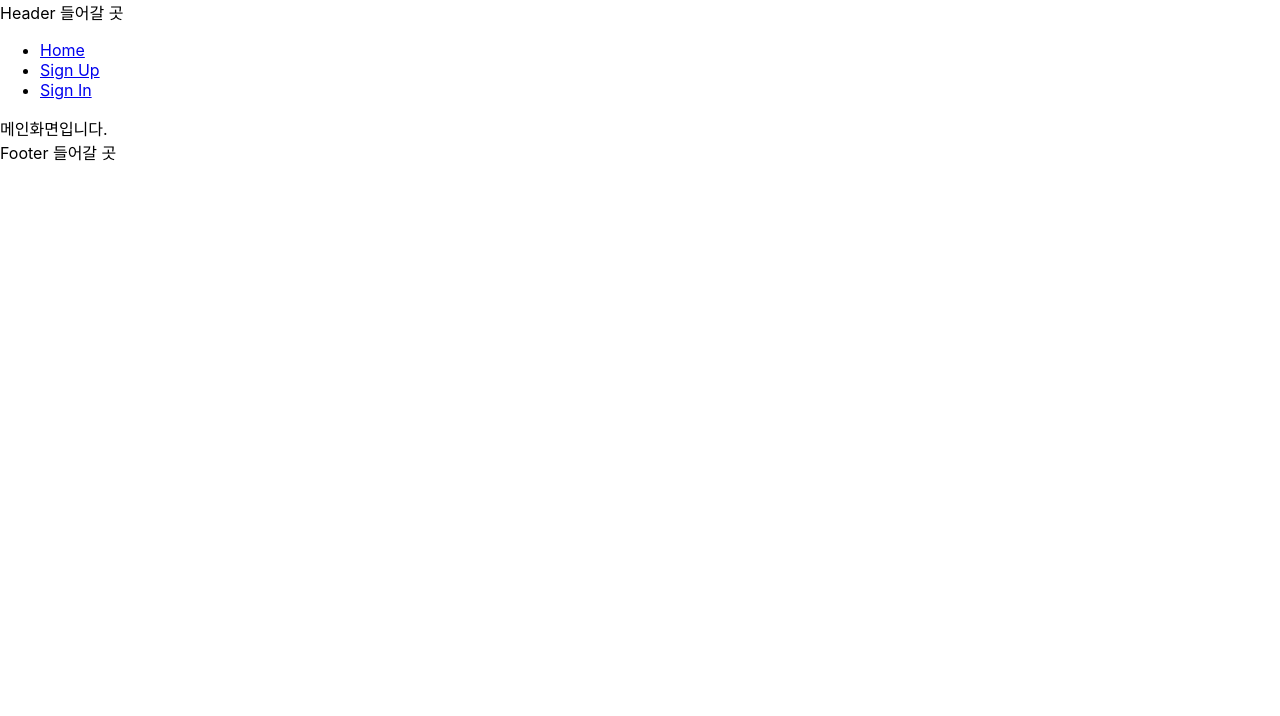
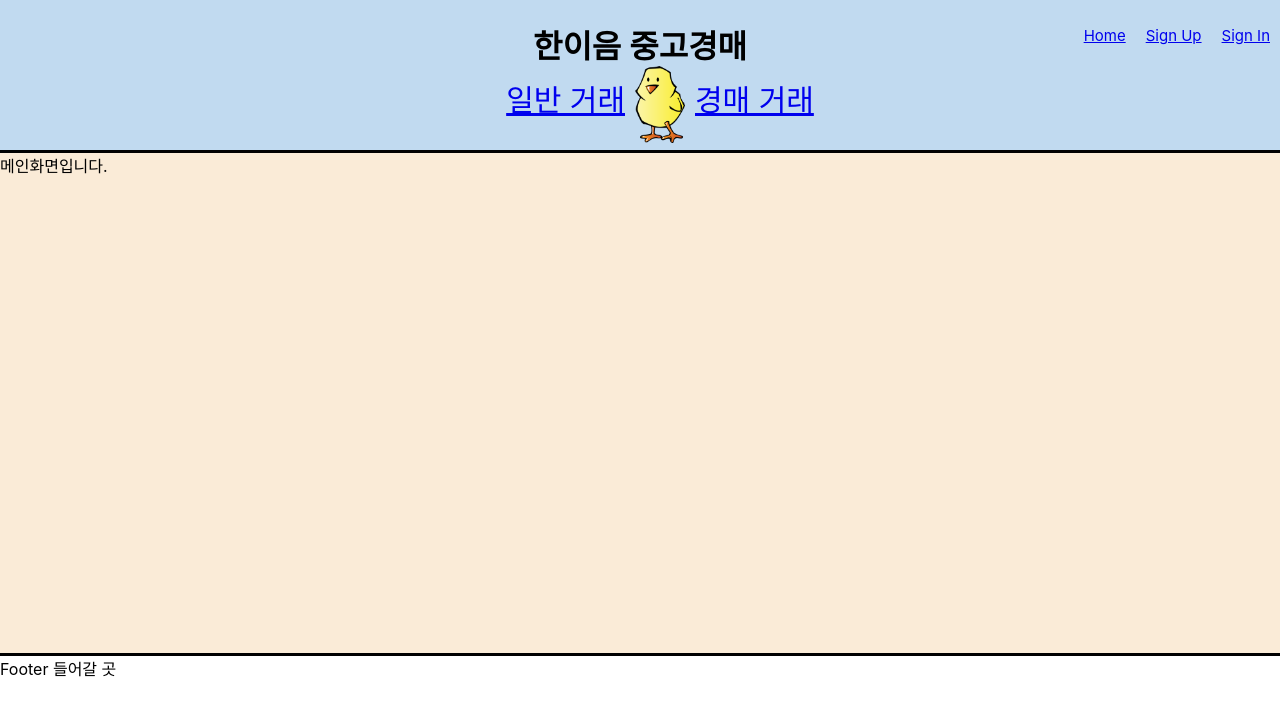
Before and after one commit to hyuntall/VintageAction, a React (Create React App) app in the folder frontend/hanium-client/: page / in a window 1280 px wide. Shown: the top 716 px of the page. Built offline with nearby package versions, Linux system fonts and the light colour scheme.

Commit message:
Add item-navigation and Create css file

```diff
--- a/frontend/hanium-client/src/components/App.js
+++ b/frontend/hanium-client/src/components/App.js
@@ -1,21 +1,19 @@
 import React, {useEffect, useState} from 'react';
 import axios from 'axios';
 import AppRouter from './AppRouter';
-import { BrowserRouter, Routes, Route, Link } from 'react-router-dom';
-import Home from '../routes/Home';
-import SignUp from '../routes/SignUp';
-import SignIn from '../routes/SignIn';
-
+import Header from './Header'
+import "../css/App.css"
+import ItemNavigation from './ItemNavigation';
 function App() {
     const [isLoggedIn, setIsLoggedIn] = useState(false);
     const [userObj ,setUserObj] = useState(null);
     console.log(userObj)
     return (
-        <>
-            Header 들어갈 곳
+        <div className='app-container'>
+            <Header />
             <AppRouter isLoggedin={isLoggedIn} userObj={userObj}/>
             Footer 들어갈 곳
-        </>
+        </div>
     );
 }
 
--- a/frontend/hanium-client/src/components/AppRouter.js
+++ b/frontend/hanium-client/src/components/AppRouter.js
@@ -2,13 +2,14 @@ import React from "react";
 import { BrowserRouter as Router, Route, Routes } from "react-router-dom";
 import SignUp from "../routes/SignUp";
 import SignIn from "../routes/SignIn";
-import Navigation from "./Navigation";
 import Home from "../routes/Home";
 import Profile from "../routes/Profile";
-import App from "./App";
+import ItemNavigation from "./ItemNavigation";
+import Navigation from "./Navigation";
 const AppRouter = ({ isLoggedIn, userObj }) => {
     return (
         <Router>
+            <ItemNavigation />
             <div className="router">
                 <Routes>
                     <>
--- /dev/null
+++ b/frontend/hanium-client/src/components/Header.js
@@ -0,0 +1,13 @@
+import React from "react"
+import '../css/Header.css'
+
+const Header =() => {
+    return (
+        <div className="header-container">
+            <h1 className="header-title">한이음 중고경매</h1>
+        </div>
+    )
+
+}
+
+export default Header
--- a/frontend/hanium-client/src/components/ItemNavigation.js
+++ b/frontend/hanium-client/src/components/ItemNavigation.js
@@ -1,21 +1,22 @@
 import React from "react";
 import {Link} from "react-router-dom"
-
-const Navigation = () => (
-    <nav>
+import "../css/Navigation.css"
+const ItemNavigation = () => (
+    <div className="item-navigater-container">
         <ul className="item-navigator">
             <li>
                 <Link to="/vintage" className="vintage">
-                    중고
+                    일반 거래
                 </Link>
             </li>
+            <img className="icon" src={require("../img/temp.png")} />
             <li>
                 <Link to="/aa" className="뭐였지">
-                    경매
+                    경매 거래
                 </Link>
             </li>
         </ul>
-    </nav>
+    </div>
 )
 
-export default Navigation
+export default ItemNavigation
--- a/frontend/hanium-client/src/components/Navigation.js
+++ b/frontend/hanium-client/src/components/Navigation.js
@@ -1,6 +1,6 @@
 import React from "react";
 import {Link} from "react-router-dom"
-
+import "../css/Navigation.css"
 const Navigation = ({ isLoggedIn, userObj }) => {
     console.log(userObj)
     return (
--- /dev/null
+++ b/frontend/hanium-client/src/css/App.css
@@ -0,0 +1,7 @@
+.router {
+    background-color: antiquewhite;
+    width: 100%;
+    height: 500px;
+    border-top: 3px black solid;
+    border-bottom: 3px black solid;
+}
--- /dev/null
+++ b/frontend/hanium-client/src/css/Header.css
@@ -0,0 +1,12 @@
+.header-container {
+    position: relative;
+    width: 100%;
+    height: 150px;
+    display: flex;
+    justify-content: center;
+    font-family: "prince";
+    background-color: #C1DAF0;
+}
+
+.header-title {
+}
--- /dev/null
+++ b/frontend/hanium-client/src/css/Navigation.css
@@ -0,0 +1,48 @@
+.navigator {
+    position: absolute;
+    top: 0px;
+    right: 0px;
+    justify-content: right;
+    display: flex;
+    list-style:none;
+}
+.navigator li {
+    padding: 10px;
+    font-size: 15px;
+}
+.navigator .home {
+    margin-right: 10px;
+    display: flex;
+    flex-direction: column;
+    align-items: center;
+    font-size: 12px;
+}
+
+.navigator .profile {
+    margin-left: 10px;
+    display: flex;
+    flex-direction: column;
+    align-items: center;
+    font-size: 12px;
+}
+
+.item-navigater-container {
+    position: absolute;
+    width: 100%;
+    top: 50px;
+}
+
+.item-navigator {
+    justify-content: center;
+    display: flex;
+    list-style:none;
+}
+
+.item-navigator li {
+    padding: 10px;
+    font-size: 30px;
+}
+
+.item-navigator img {
+    width: 50px;
+}
```
Also changed, not shown: frontend/hanium-client/src/Header.js (deleted), frontend/hanium-client/src/img/temp.png (added). Lines whose indentation alone changed are shown as unchanged.
